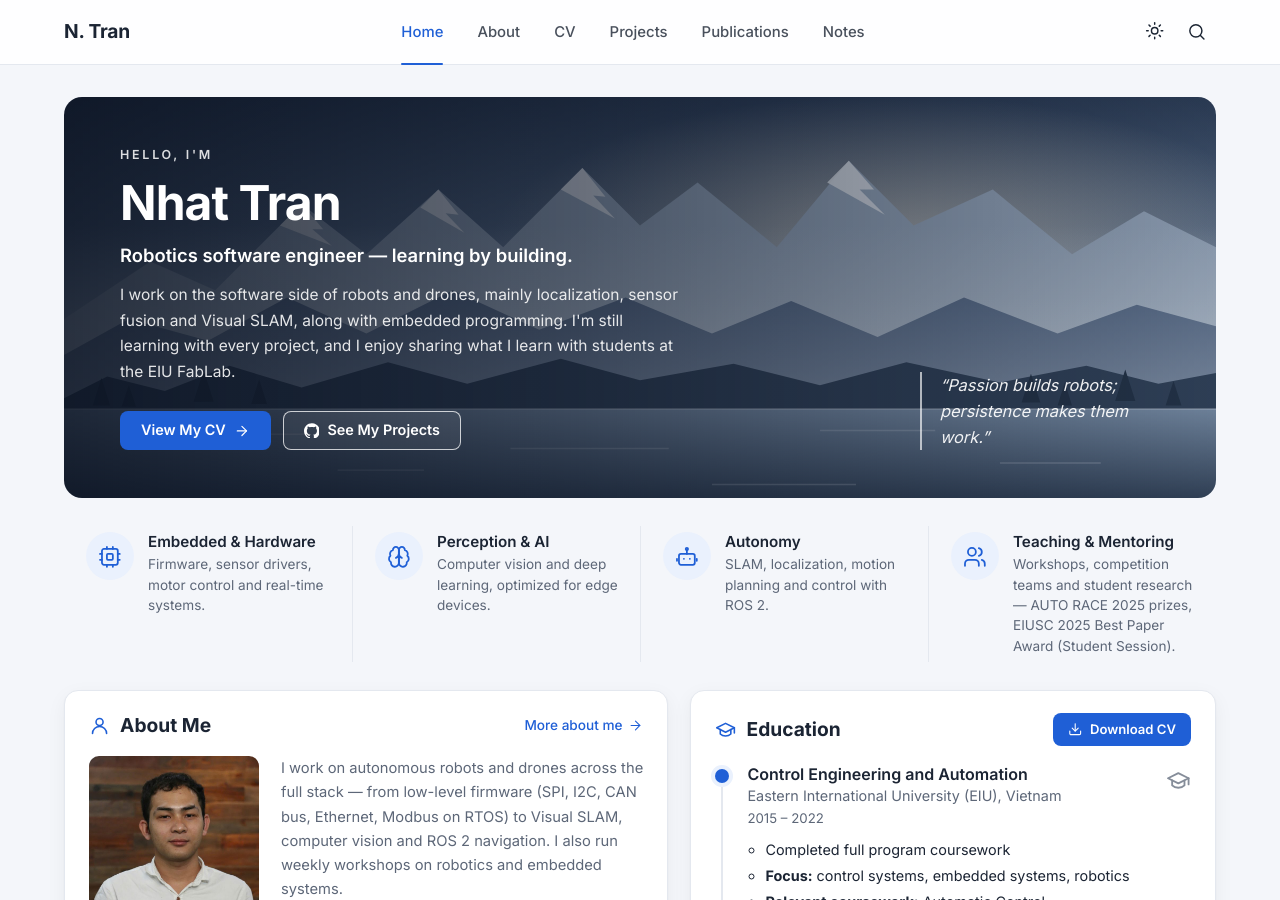
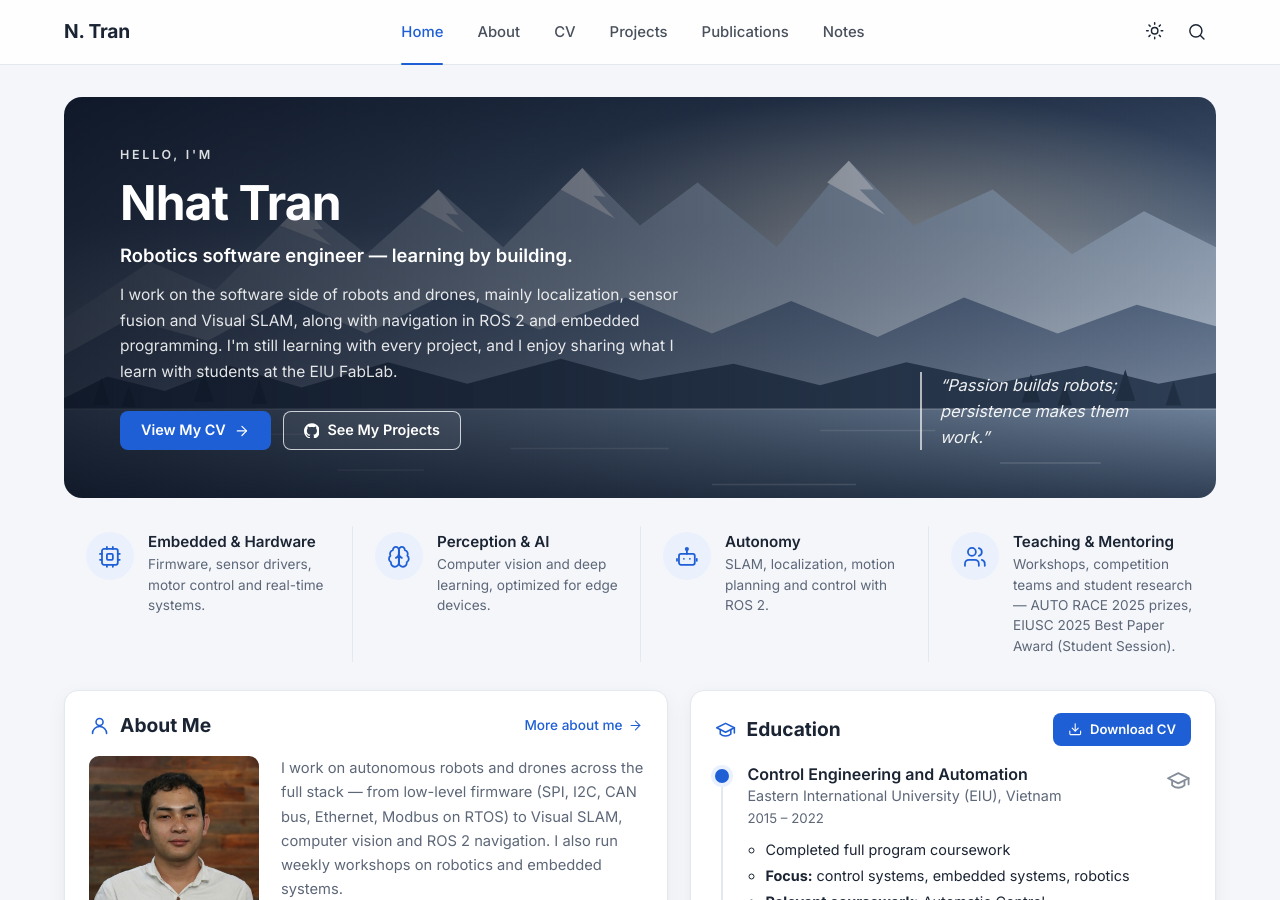
Before and after one commit to NhatTran-97/NhatTran-97.github.io, a Jekyll site: the page built from index.html, in a window 1280 px wide and 900 px high. Built offline with Jekyll 4.4.1, drawn with Linux system fonts in a browser that asks for light colours.

Commit message:
Hero: mention ROS 2 navigation
Co-Authored-By: Claude Opus 5.5 <noreply@anthropic.com>
Claude-Session: https://claude.ai/code/session_01WtscMMpGViN2kQZVLN7Eom

```diff
--- a/_data/profile.yml
+++ b/_data/profile.yml
@@ -25,8 +25,9 @@ hero:
   tagline: Robotics software engineer — learning by building.
   intro: >-
     I work on the software side of robots and drones, mainly localization, sensor
-    fusion and Visual SLAM, along with embedded programming. I'm still learning with
-    every project, and I enjoy sharing what I learn with students at the EIU FabLab.
+    fusion and Visual SLAM, along with navigation in ROS 2 and embedded programming.
+    I'm still learning with every project, and I enjoy sharing what I learn with
+    students at the EIU FabLab.
   background: /assets/img/hero.svg     # Ảnh nền banner (ảnh ngang, ≥ 1600px)
   quote: "Passion builds robots; persistence makes them work."
   buttons:
```
